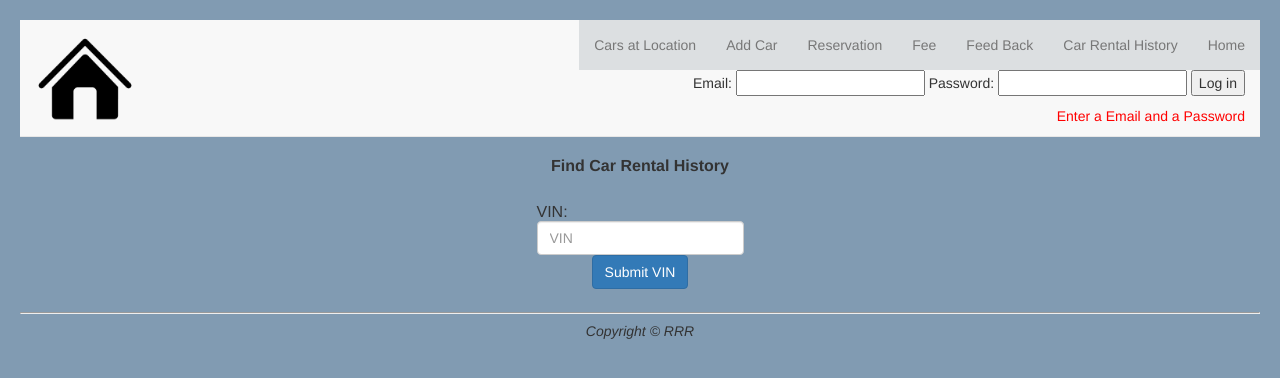
After one commit to rachaelhouse/KTownCarShare, a PHP site: page /member/admin/carRentalHistory.php in a window 1280 px wide. The commit adds this page. Shown: the top 378 px of the page. Run offline with PHP 8.4, Linux system fonts and the light colour scheme; some libraries are stand-ins or nearby versions.

Commit message:
added show car history

```diff
--- /dev/null
+++ b/admin/carRentalHistory.php
@@ -0,0 +1,66 @@
+<?php
+  //Create a user session or resume an existing one
+ session_start();
+ ?>
+<?php
+include_once('./includes/header.class.php');
+?>
+
+
+<?php
+	require('./includes/nav.class.php');
+	include_once('connect.php');
+	?>
+<div class="container">
+
+<table cellspacing="50" align="center">
+	<!--<tr><td align="center"><a href='./location'><button class='btn btn-primay'>Make Reservation</button></a></td></tr>
+	<tr><td><br/><br/></td></tr>-->
+	<tr><td align="center"><p><b>Find Car Rental History</b></p></td></tr>
+	<tr>
+		<td align="center">
+			<br />
+
+
+			<FORM METHOD="POST" ACTION="carRentalHistory.php">
+			<div class="col-lg-12" align="left">
+			VIN:<Input class="form-control" Type="TEXT" NAME="VIN" placeholder="VIN" size="20"/>
+			</div>
+			<br />
+			<div>
+			<button type="submit" class="btn btn-primary">Submit VIN</button>
+			</div>
+
+			</FORM>
+		</td>
+	</tr>
+</table>
+</div>
+
+<?php
+
+include_once('connect.php');
+if (isset($_POST['VIN'])){
+    $VIN = $_POST["VIN"];
+
+
+echo "<h2 align = 'center'><br>Rental History for Car:  ", $VIN;
+$result = (mysqli_query($cxn,"SELECT memID, RNo, Status,PickOdReading, DropOdReading FROM History where VIN = '$VIN'"));
+if (mysqli_num_rows($result) > 0) {
+while ($row = mysqli_fetch_assoc($result)){
+	echo "<h2 align = 'center'><br>Reservation Number: ", $row['RNo'],"<br> MemberID: ", $row['memID'], "<br> Status: ", $row['Status'], "<br>Pickup Odometer Reading: ", $row['PickOdReading'],"<br>Drop off Odometer Reading: ", $row['DropOdReading'],'<br>';
+
+}
+}
+else{
+	echo "<p>Please fill in the VIN for the car's history you would like to view!</p>";
+
+}
+
+}
+?>
+<?php
+	include_once('./includes/footer.class.php');
+?>
+
+</body>
--- a/admin/carsatlocation.php
+++ b/admin/carsatlocation.php
@@ -50,6 +50,7 @@ $result = (mysqli_query($cxn,"SELECT VIN FROM Car WHERE Location = '$Location'")
 while ($row = mysqli_fetch_assoc($result)){
     echo "<h2 align = 'center'><br>Car VIN: ", $row['VIN'];
 }
+
 }
 else{
 
--- a/admin/includes/nav.class.php
+++ b/admin/includes/nav.class.php
@@ -14,6 +14,7 @@
         <li class=""><a href="./reservation.php" class="navbar-item" style="background-color: #dcdfe1;">Reservation</a></li>
         <li class=""><a href="./fee.php" class="navbar-item" style="background-color: #dcdfe1;">Fee</a></li>
         <li class=""><a href="./feedback.php" class="navbar-item" style="background-color: #dcdfe1;">Feed Back</a></li>
+        <li class=""><a href="./carRentalHistory.php" class="navbar-item" style="background-color: #dcdfe1;">Car Rental History</a></li>
         <li class=""><a href="index.php" class="navbar-item" style="background-color: #dcdfe1;">Home</a></li>
       </ul>
     </div><!-- End Nav Bar-->
```
